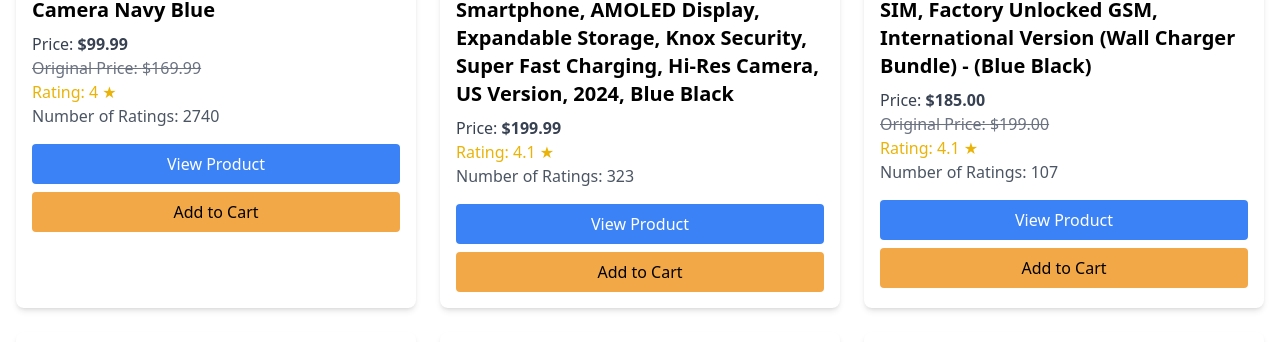
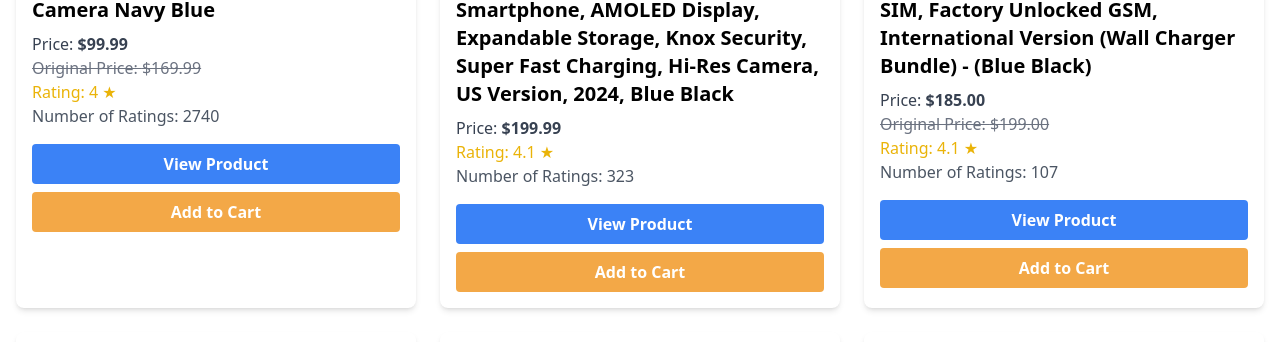
Before and after one commit to junejaananya1234/Amazon, a React (Vite) app: page / in a window 1280 px wide. Shown: the part 1010-1352 px from the top of the page. Built offline with nearby package versions, Linux system fonts and the light colour scheme.

Commit message:
added features

```diff
--- a/src/components/Banner.jsx
+++ b/src/components/Banner.jsx
@@ -36,6 +36,8 @@
         speed: 500,
         slidesToShow: 1,
         slidesToScroll: 1,
+        autoplay: true, // Enable autoplay
+        autoplaySpeed: 3000,
         prevArrow: <CustomPrevArrow  />,
         nextArrow: <CustomNextArrow />,
         appendDots: dots => (
--- a/src/components/Products.jsx
+++ b/src/components/Products.jsx
@@ -1,8 +1,6 @@
 import axios from 'axios';
 import React, { useState, useEffect, useContext } from 'react';
 import { ecomContext } from '../App';
-import data from '../data'
-
 
 const Products = () => {
     const {products , handleAddtoCart} = useContext(ecomContext);
@@ -23,10 +21,10 @@
                             <p className="text-yellow-500">Rating: {item.product_star_rating} ★</p>
                             <p className="text-gray-600">Number of Ratings: {item.product_num_ratings}</p>
                             <div className="flex flex-col gap-2 mt-4">
-                                <a href={item.product_url} target="_blank" rel="noopener noreferrer" className="bg-blue-500 text-white px-4 py-2 rounded hover:bg-blue-600 transition w-full text-center">View Product</a>
+                                <a href={item.product_url} target="_blank" rel="noopener noreferrer" className="bg-blue-500 text-white font-semibold px-4 py-2 rounded hover:bg-blue-600 transition w-full text-center">View Product</a>
                                 <button
                                  onClick={(e) => handleAddtoCart(e, item)}
-                                 className="bg-[#f3a847] text-black px-4 py-2 rounded hover:bg-[#e69730] transition w-full">Add to Cart</button>
+                                 className="bg-[#f3a847] text-white font-semibold px-4 py-2 rounded hover:bg-[#e69730] transition w-full">Add to Cart</button>
                             </div>
                         </div>
                     )) : <p className="text-center text-gray-500">No products available</p>}
```
